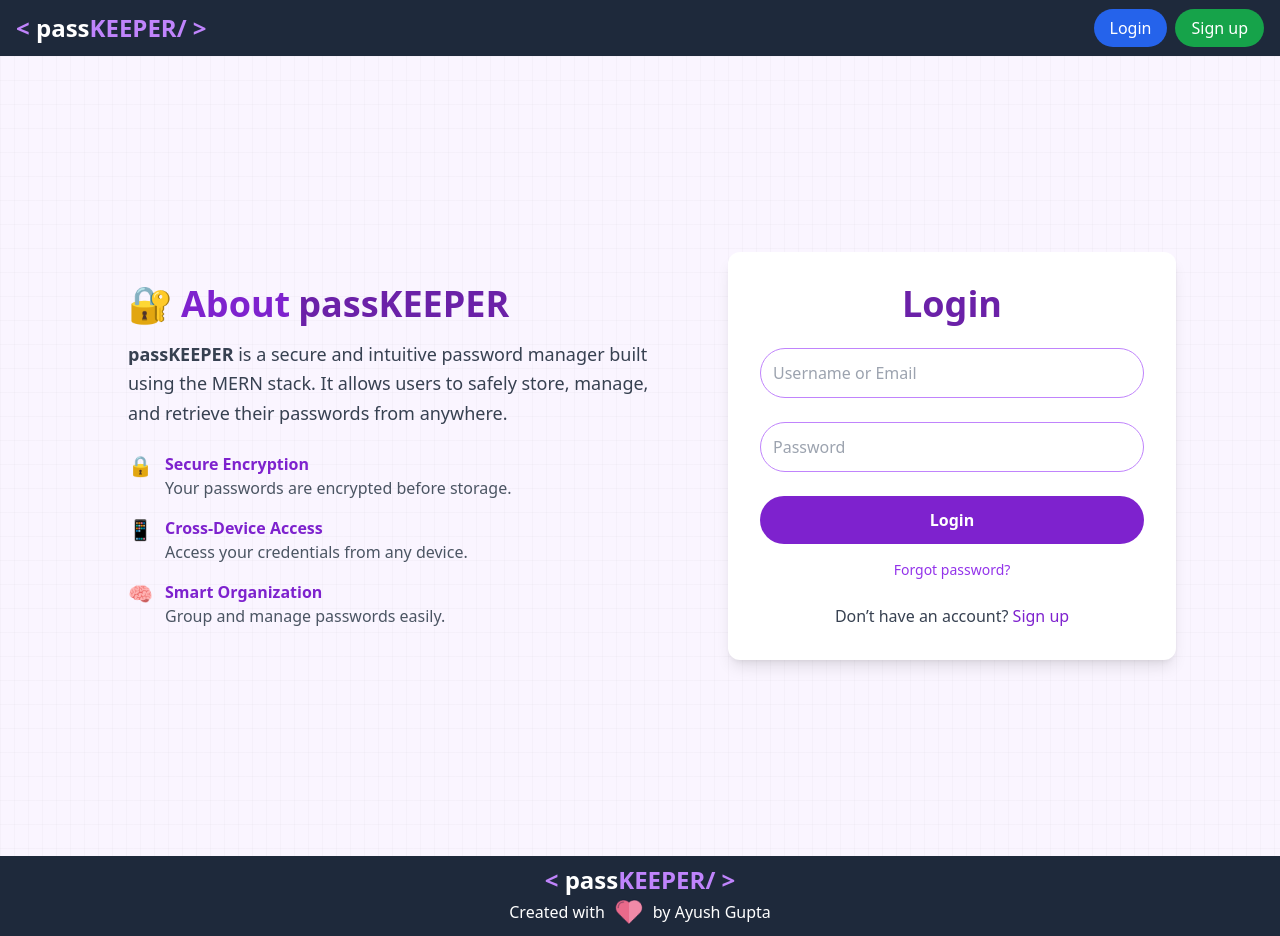
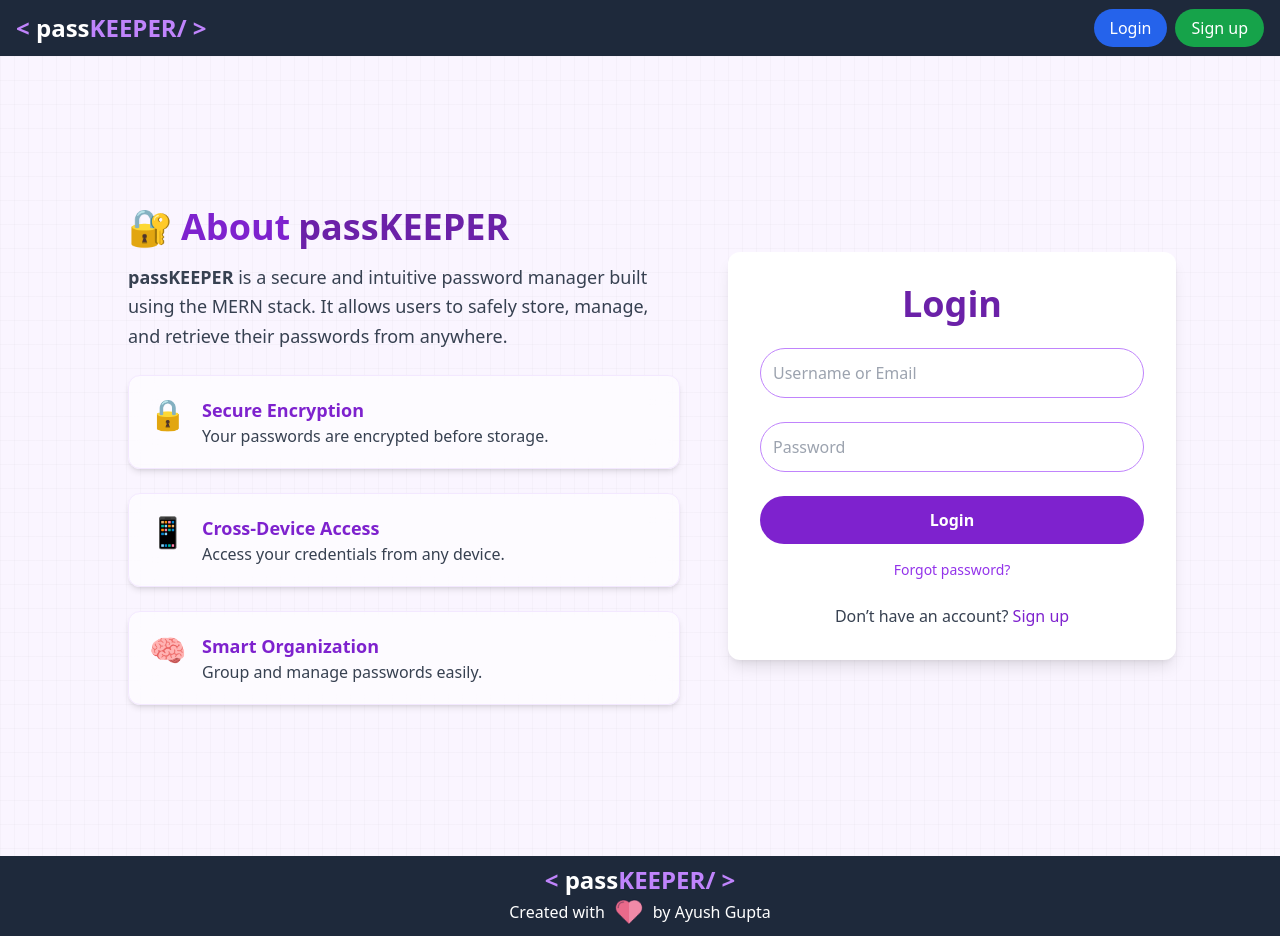
Before and after one commit to ayush-gupta456/pass_op, a React (Vite) app: page /login in a window 1280 px wide. Built offline with nearby package versions, Linux system fonts and the light colour scheme.

Commit message:
Update Login.jsx : adding the details

```diff
--- a/src/components/Login.jsx
+++ b/src/components/Login.jsx
@@ -1,4 +1,3 @@
-// Login.jsx
 import React, { useState } from 'react';
 import { Link } from 'react-router-dom';
 import { toast, ToastContainer } from 'react-toastify';
@@ -16,7 +15,6 @@ const Login = () => {
 
   const handleSubmit = async (e) => {
     e.preventDefault();
-    // Handle login logic here (API call etc.)
     toast.success('Login submitted');
   };
 
@@ -58,32 +56,39 @@ const Login = () => {
           <h2 className="text-4xl font-bold text-purple-700 mb-4 flex items-center gap-2">
             <span role="img" aria-label="lock">🔐</span> About <span className="text-purple-800">passKEEPER</span>
           </h2>
-          <p className="text-gray-700 text-lg leading-relaxed mb-6">
+          <p className="text-gray-700 text-lg leading-relaxed mb-4">
             <strong>passKEEPER</strong> is a secure and intuitive password manager built using the MERN stack. It allows users to safely store, manage, and retrieve their passwords from anywhere.
           </p>
-          <ul className="space-y-4">
-            <li className="flex items-start gap-3">
-              <span className="text-purple-600 text-xl">🔒</span>
+
+          {/* Features with animation */}
+          <div className="grid gap-6 sm:grid-cols-2 lg:grid-cols-1 mt-6">
+            {/* Secure Encryption */}
+            <div className="flex items-start gap-4 p-5 bg-white/60 backdrop-blur-md rounded-xl shadow-md border border-purple-100 transition hover:scale-[1.02] hover:shadow-lg animate-fadeInUp">
+              <div className="text-purple-600 text-3xl">🔒</div>
               <div>
-                <h4 className="font-semibold text-purple-700">Secure Encryption</h4>
-                <p className="text-gray-600">Your passwords are encrypted before storage.</p>
+                <h4 className="text-lg font-semibold text-purple-700">Secure Encryption</h4>
+                <p className="text-gray-700">Your passwords are encrypted before storage.</p>
               </div>
-            </li>
-            <li className="flex items-start gap-3">
-              <span className="text-purple-600 text-xl">📱</span>
+            </div>
+
+            {/* Cross-Device Access */}
+            <div className="flex items-start gap-4 p-5 bg-white/60 backdrop-blur-md rounded-xl shadow-md border border-purple-100 transition hover:scale-[1.02] hover:shadow-lg animate-fadeInUp delay-150">
+              <div className="text-purple-600 text-3xl">📱</div>
               <div>
-                <h4 className="font-semibold text-purple-700">Cross-Device Access</h4>
-                <p className="text-gray-600">Access your credentials from any device.</p>
+                <h4 className="text-lg font-semibold text-purple-700">Cross-Device Access</h4>
+                <p className="text-gray-700">Access your credentials from any device.</p>
               </div>
-            </li>
-            <li className="flex items-start gap-3">
-              <span className="text-purple-600 text-xl">🧠</span>
+            </div>
+
+            {/* Smart Organization */}
+            <div className="flex items-start gap-4 p-5 bg-white/60 backdrop-blur-md rounded-xl shadow-md border border-purple-100 transition hover:scale-[1.02] hover:shadow-lg animate-fadeInUp delay-300">
+              <div className="text-purple-600 text-3xl">🧠</div>
               <div>
-                <h4 className="font-semibold text-purple-700">Smart Organization</h4>
-                <p className="text-gray-600">Group and manage passwords easily.</p>
+                <h4 className="text-lg font-semibold text-purple-700">Smart Organization</h4>
+                <p className="text-gray-700">Group and manage passwords easily.</p>
               </div>
-            </li>
-          </ul>
+            </div>
+          </div>
         </div>
 
         {/* Login Form */}
```
